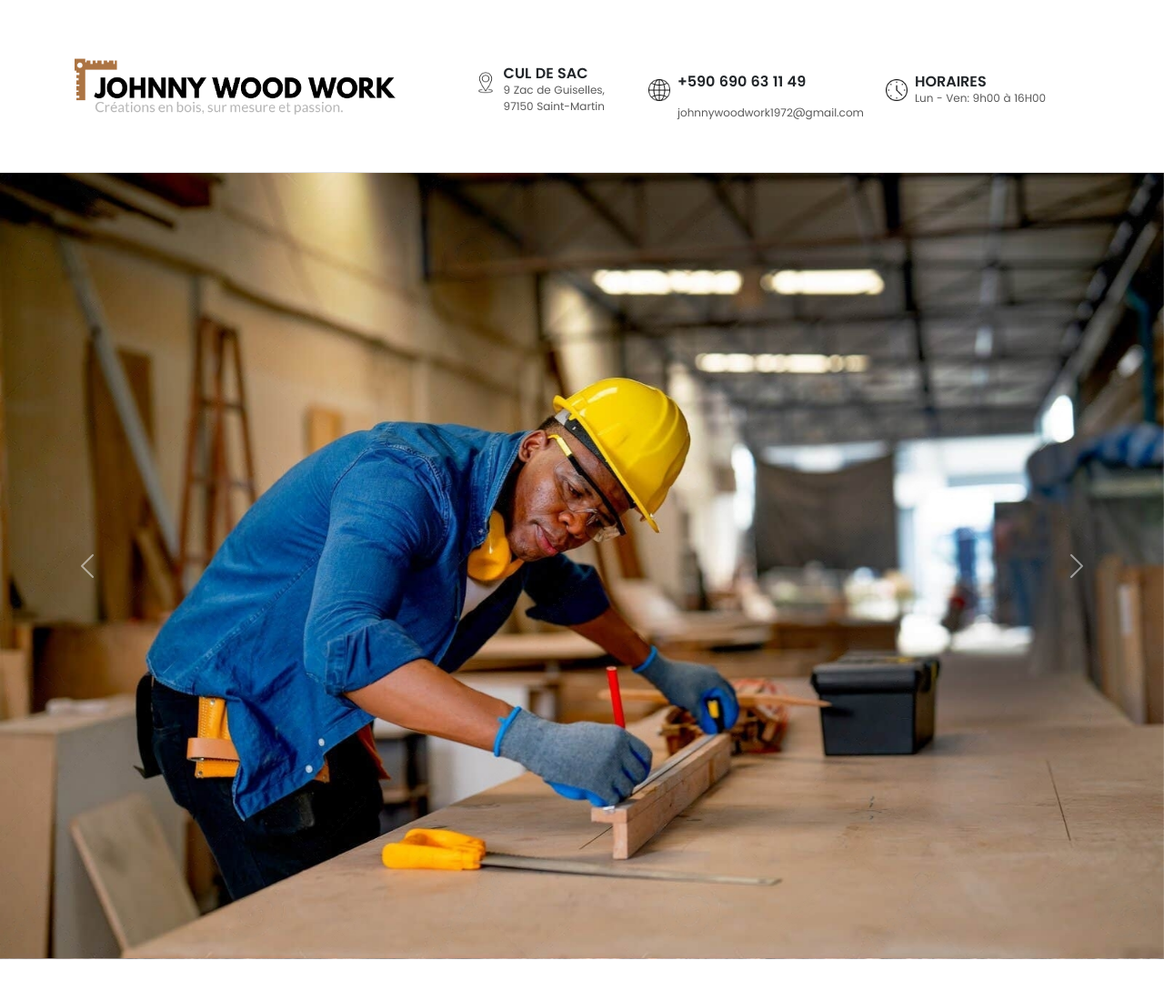
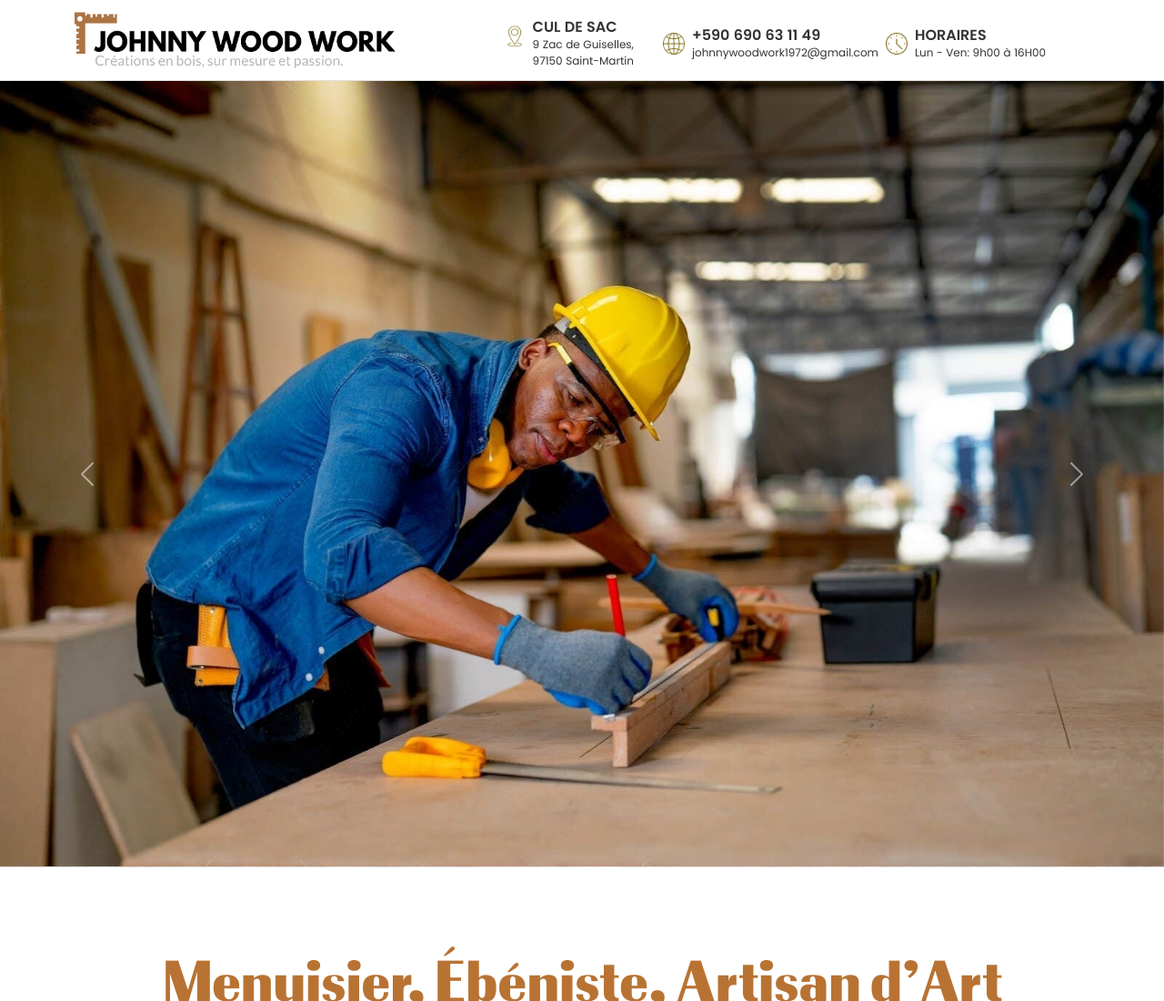
Before and after one commit to 53800499/SiteV2, a website: page src/index.html in a window 1280 px wide. Shown: the top 1100 px of the page at 91% size. Drawn offline with nearby package versions, Linux system fonts and the light colour scheme.

Commit message:
essai 5 de correction du non affichage du phone number

```diff
--- a/src/index.html
+++ b/src/index.html
@@ -21,34 +21,36 @@
                 <img src="img/Brand.png" alt="logo" class="navbar-brand-logo m-0" style="min-width: 122px; min-height: 62px;">
             </a>
 
-            <!-- Toggle button for mobile view (sans data-bs-toggle) -->
-            <button class="navbar-toggler" type="button" aria-controls="navbarSupportedContent" aria-expanded="false" aria-label="Toggle navigation">
+            <!-- Toggle button for mobile view -->
+            <button class="navbar-toggler" type="button" data-bs-toggle="collapse" data-bs-target="#navbarSupportedContent" aria-controls="navbarSupportedContent" aria-expanded="false" aria-label="Toggle navigation">
                 <span class="navbar-toggler-icon"></span>
             </button>
 
             <!-- Contact Information -->
             <div class="collapse navbar-collapse px-5" id="navbarSupportedContent">
-                <div class="d-flex ms-auto flex-wrap justify-content-center align-items-center" style="align-items: flex-start;">
+                <div class="d-flex ms-auto flex-wrap justify-content-center align-items-center">
+
                     <!-- Location -->
                     <div class="d-flex align-items-start me-4 mt-2 mb-lg-0">
-                        <img src="img/location.png" alt="Map Icon" class="fa-lg mt-2" style="width: 24px; height: 24px;">
+                        <img src="img/location.png" alt="Map Icon" class="icon-style mt-2">
                         <div class="ms-2">
                             <h6 class="sous-titre mb-0">CUL DE SAC</h6>
                             <p class="navbar-text mb-0">9 Zac de Guiselles, <br> 97150 Saint-Martin</p>
                         </div>
                     </div>
+
                     <!-- Contact -->
-                    <div class="d-flex align-items-center mx-4 mt-2 py-4 mb-lg-0">
-                        <img src="img/globe.png" alt="Map Icon" class="fa-lg" style="width: 24px; height: 24px;">
-                        <div class="ms-2 py-4">
-                            <h6 class="sous-titre mb-0 py-3">+590 690 63 11 49</h6>
+                    <div class="d-flex align-items-center mx-2 mt-2 mb-lg-0">
+                        <img src="img/globe.png" alt="Map Icon" class="icon-style">
+                        <div class="ms-2">
+                            <h6 class="sous-titre mb-0">+590 690 63 11 49</h6>
                             <p class="navbar-text mb-0">johnnywoodwork1972@gmail.com</p>
                         </div>
                     </div>
 
                     <!-- Hours -->
                     <div class="d-flex align-items-center mt-2 mb-lg-0">
-                        <img src="img/clock.png" alt="Map Icon" class="fa-lg" style="width: 24px; height: 24px;">
+                        <img src="img/clock.png" alt="Map Icon" class="icon-style">
                         <div class="ms-2">
                             <h6 class="sous-titre mb-0">HORAIRES</h6>
                             <p class="navbar-text mb-0">Lun - Ven: 9h00 à 16H00</p>
@@ -58,6 +60,20 @@
             </div>
         </div>
     </nav>
+
+    <!-- Custom CSS for Chocolate Color and Improved Spacing -->
+    <style>
+        .icon-style {
+            width: 24px;
+            height: 24px;
+            color: #D2691E; /* Chocolate color */
+            filter: invert(39%) sepia(73%) saturate(469%) hue-rotate(10deg) brightness(88%) contrast(96%);
+        }
+        .navbar .sous-titre, .navbar .navbar-text {
+            color: #333; /* Adjust for readability */
+        }
+    </style>
+
 
     <!-- Carousel Section -->
     <section id="carousel-section" class="h-800">
```
